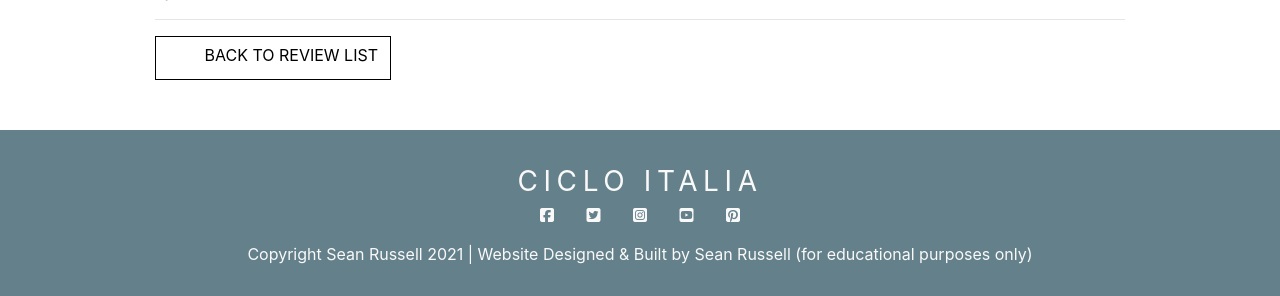
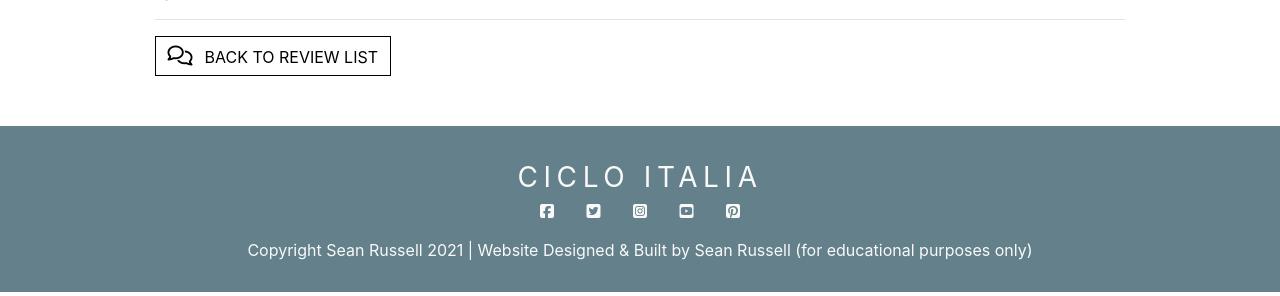
Before and after one commit to sruss07/MS04-Ciclo-Italia, a Django app: template review/templates/review/review_details.html in a window 1280 px wide. Shown: the part 594-890 px from the top of the page. Run offline with Django 3.2, Linux system fonts and the light colour scheme; the template is opened without the code that fills it, so the values that code supplies are empty; parts of the project's set-up code (start-up, migrations or seed data) failed here and were passed over; some libraries are stand-ins or nearby versions.

Commit message:
updated font awesome icon for reviews

```diff
--- a/review/templates/review/review_details.html
+++ b/review/templates/review/review_details.html
@@ -44,7 +44,7 @@
         <div class="list-button">
             <a href="{% url 'review_list' %}" class="btn btn-outline-black rounded-0">
                 <span class="icon mr-2">
-                    <i class="fab fa-microreview"></i>
+                    <i class="far fa-comments fa-lg"></i>
                 </span>
                 <span class="text-uppercase">Back to Review List</span>
             </a>
```
